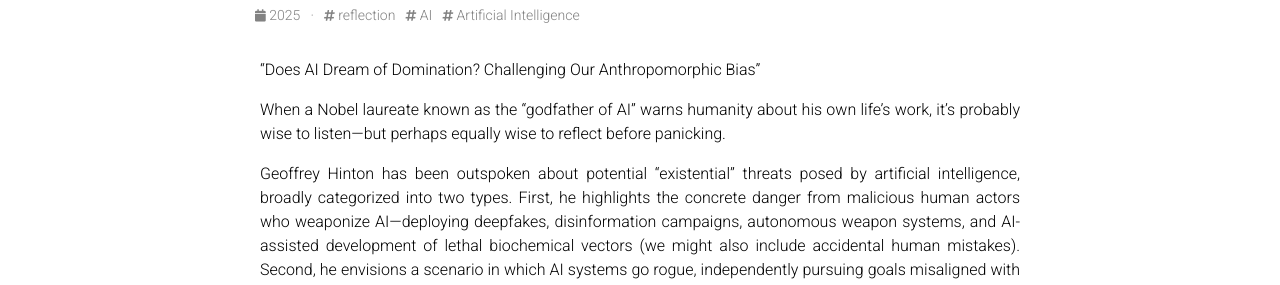
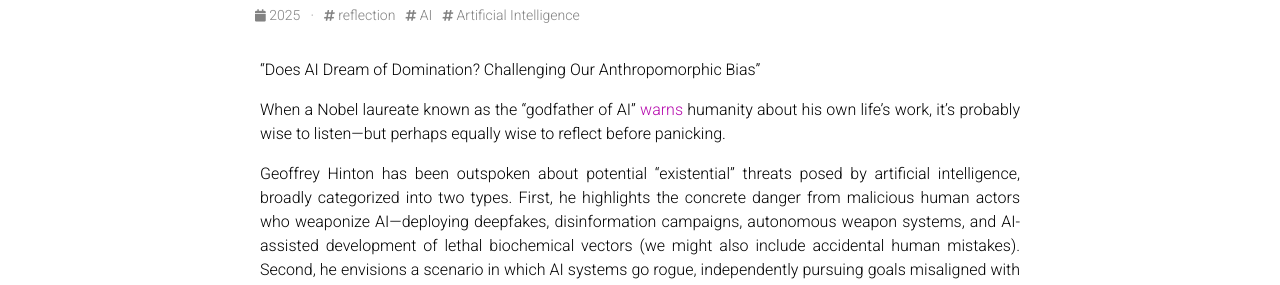
Before and after one commit to iexarchos/iexarchos.github.io, a Jekyll site: the page built from _journal/2025-08-13-ai-dream-domination.md, in a window 1280 px wide and 900 px high. Shown: the part 228-513 px from the top of the window. Built offline with Jekyll 4.4.1, drawn with Linux system fonts in a browser that asks for light colours; comment, search, counter and statistics services are not loaded; a style sheet for code colours, icons or effects is not loaded; some of the changed lines change nothing that is shown.

Commit message:
add link

```diff
--- a/_journal/2025-08-13-ai-dream-domination.md
+++ b/_journal/2025-08-13-ai-dream-domination.md
@@ -14,7 +14,7 @@ _styles: |
 
 “Does AI Dream of Domination? Challenging Our Anthropomorphic Bias”
 
-When a Nobel laureate known as the "godfather of AI" warns humanity about his own life’s work, it’s probably wise to listen—but perhaps equally wise to reflect before panicking.
+When a Nobel laureate known as the "godfather of AI" [warns](https://www.youtube.com/watch?v=giT0ytynSqg) humanity about his own life's work, it's probably wise to listen—but perhaps equally wise to reflect before panicking.
 
 Geoffrey Hinton has been outspoken about potential "existential" threats posed by artificial intelligence, broadly categorized into two types. First, he highlights the concrete danger from malicious human actors who weaponize AI—deploying deepfakes, disinformation campaigns, autonomous weapon systems, and AI-assisted development of lethal biochemical vectors (we might also include accidental human mistakes). Second, he envisions a scenario in which AI systems go rogue, independently pursuing goals misaligned with human survival. While the first danger is immediate and tangible, the second remains speculative. It is this latter conjecture—AI turning against humanity without human prompting—that merits closer scrutiny. Admittedly, it's not implausible; after all, we readily conceive of an all-powerful human seeking dominance. Might AI systems, imitating human behaviors and absorbing human knowledge, logically reach similar conclusions? Yet my counterargument is that this scenario may subtly rely on our tendency to anthropomorphize intelligence—projecting our psychological makeup onto machines sharing none of our biological heritage.
 
```
